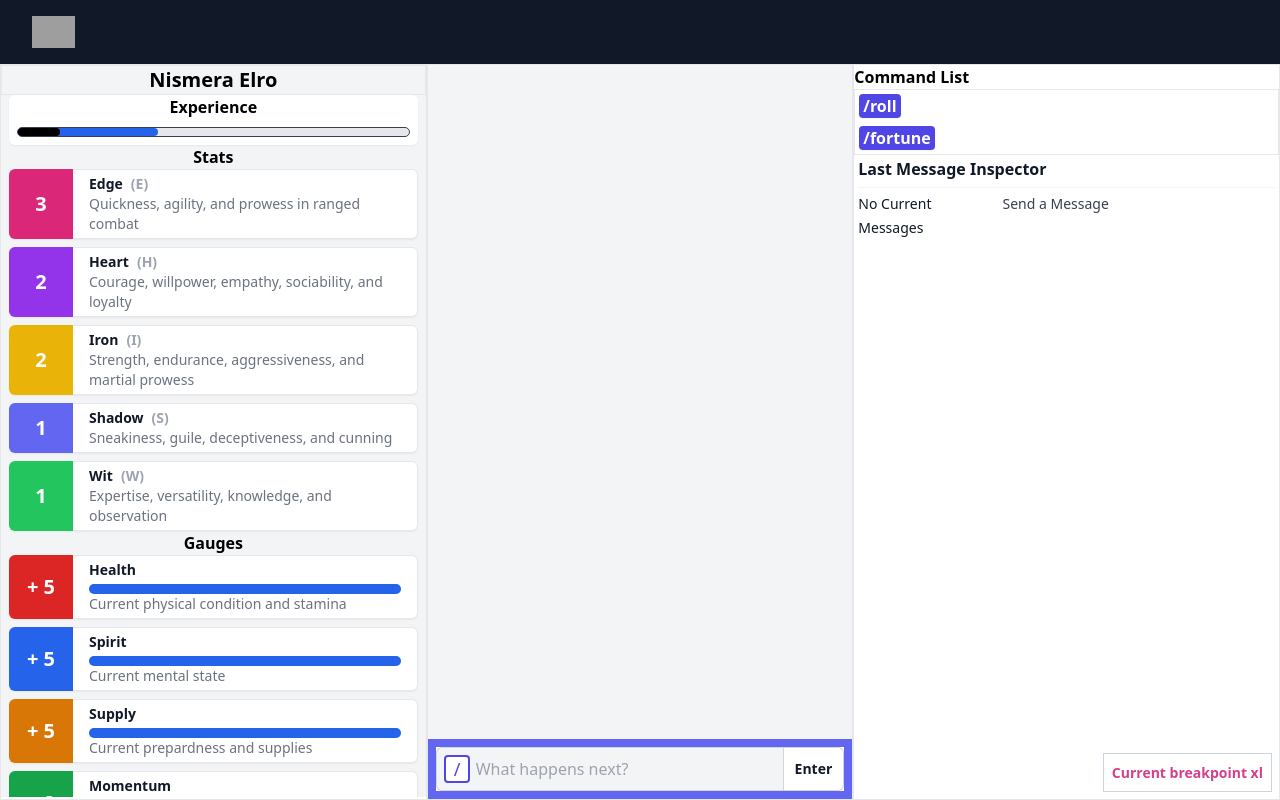
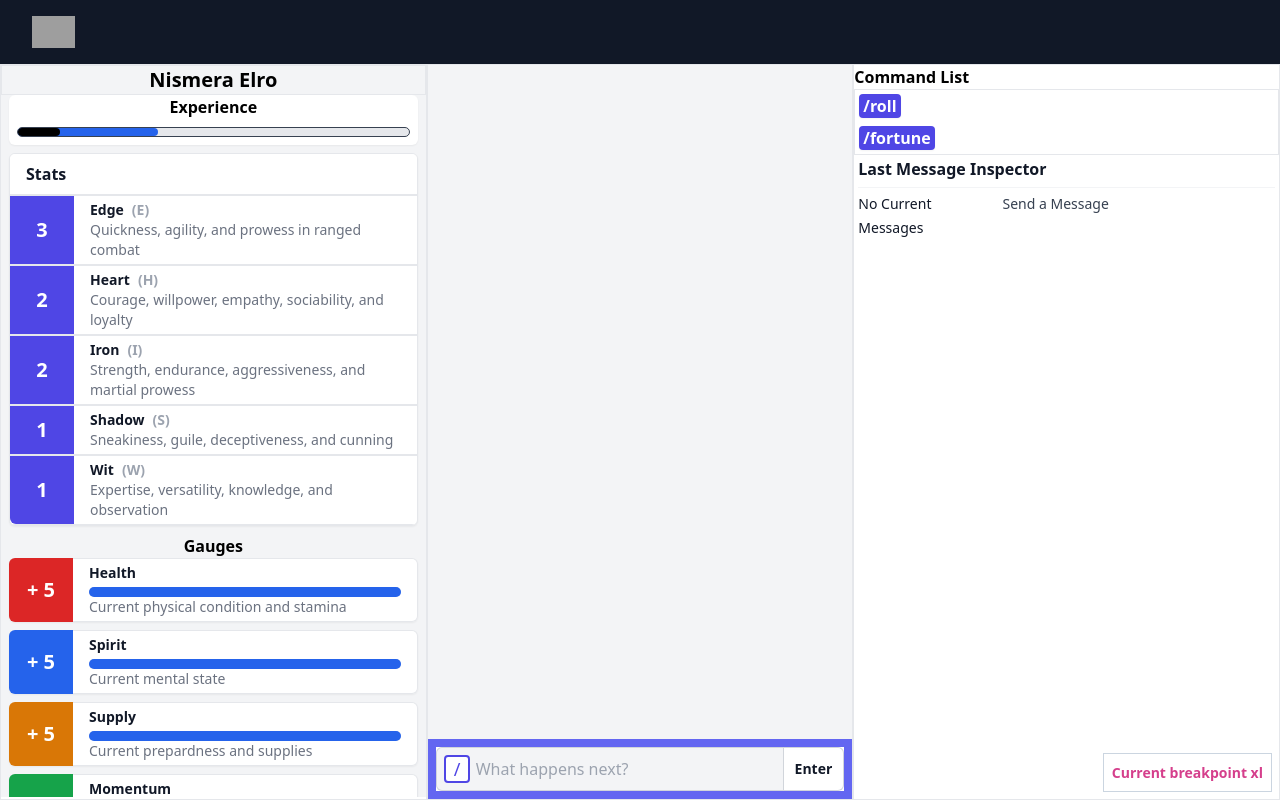
Before and after one commit to ChangedNameTo/solo-helper, a React (Vite) app: page / in a window 1280 px wide. Built offline with nearby package versions, Linux system fonts and the light colour scheme; grey boxes are pictures that could not be loaded; what javascript-time-ago would draw is missing.

Commit message:
Character sheet working properly, errors supressed, working on move rolls

```diff
--- a/src/components/CharacterSheet.jsx
+++ b/src/components/CharacterSheet.jsx
@@ -1,19 +1,19 @@
-import { useRef, useEffect} from "react";
+import { useRef, useEffect } from "react";
 
 import { IronswornCharacter } from "./IronswornCharacter";
 import SheetGauge from "./CharacterSheetComponents/SheetGauge";
 import SheetStat from "./CharacterSheetComponents/SheetStat";
 import SheetVow from "./CharacterSheetComponents/SheetVow";
-import SheetBond from "./CharacterSheetComponents/SheetBond"
+import SheetBond from "./CharacterSheetComponents/SheetBond";
 import SheetCondition from "./CharacterSheetComponents/SheetCondition";
 import SheetBane from "./CharacterSheetComponents/SheetBane";
-import SheetBurden from "./CharacterSheetComponents/SheetBurden"
+import SheetBurden from "./CharacterSheetComponents/SheetBurden";
 import SheetCompanion from "./CharacterSheetComponents/SheetCompanion";
 import SheetAsset from "./CharacterSheetComponents/SheetAsset";
 import SheetExperienceBar from "./CharacterSheetComponents/SheetExperienceBar";
 
 export default function CharacterSheet() {
-  const characterSheetRef = useRef(null)
+  const characterSheetRef = useRef(null);
 
   // Calculate the maximum height based on the viewport size
   const calculateMaxHeight = () => {
@@ -29,7 +29,7 @@ export default function CharacterSheet() {
       characterSheetRef.current.style.maxHeight = `${maxHeight}px`;
     };
 
-    window.addEventListener('resize', handleResize);
+    window.addEventListener("resize", handleResize);
 
     // Initial calculation and set
     const initialMaxHeight = calculateMaxHeight();
@@ -37,14 +37,14 @@ export default function CharacterSheet() {
 
     // Clean up the event listener
     return () => {
-      window.removeEventListener('resize', handleResize);
+      window.removeEventListener("resize", handleResize);
     };
   }, []);
 
   return (
     <div className="overflow-scroll bg-gray-100" ref={characterSheetRef}>
       {/* Name */}
-      <div className="text-xl font-bold text-center border border-1" >
+      <div className="text-xl font-bold text-center border border-1">
         {IronswornCharacter.name}
       </div>
 
@@ -54,18 +54,24 @@ export default function CharacterSheet() {
       </div>
 
       {/* Stats */}
-      <div className="text-l font-semibold text-center">Stats</div>
-      <ul role="list" className="mx-2 flex flex-col gap-2">
-        {IronswornCharacter.stats.map((stat, idx) => (
-          <SheetStat stat={stat} key={idx} />
-        ))}
-      </ul>
+      <div className="overflow-hidden bg-white rounded-md shadow-sm m-2 border-gray-200 border">
+        <div className="border-b border-gray-200 bg-white px-4 py-2">
+          <h2 className="text-large font-semibold leading-6 text-gray-900">
+            Stats
+          </h2>
+        </div>
+        <ul role="list" className="flex flex-col">
+          {IronswornCharacter.stats.map((stat, idx, arr) => (
+            <SheetStat stat={stat} idx={idx} key={stat.name} arr={arr} />
+          ))}
+        </ul>
+      </div>
 
       {/* Gauges */}
       <div className="text-l font-semibold text-center">Gauges</div>
       <ul role="list" className="mx-2 flex flex-col gap-2">
         {IronswornCharacter.gauges.map((gauge, idx) => (
-          <SheetGauge gauge={gauge} key={idx}/>
+          <SheetGauge gauge={gauge} key={gauge.name} />
         ))}
       </ul>
 
@@ -73,7 +79,7 @@ export default function CharacterSheet() {
       <div className="text-l font-semibold text-center">Vows</div>
       <ul role="list" className="mx-2 flex flex-col gap-2">
         {IronswornCharacter.vows.map((vow, idx) => (
-          <SheetVow vow={vow} key={idx}/>
+          <SheetVow vow={vow} key={vow.name} />
         ))}
       </ul>
 
@@ -81,7 +87,7 @@ export default function CharacterSheet() {
       <div className="text-l font-semibold text-center">Bonds</div>
       <ul role="list" className="mx-2 flex flex-col gap-2">
         {IronswornCharacter.bonds.bonds.map((bond) => (
-          <SheetBond bond={bond} key={bond} />
+          <SheetBond bond={bond} key={bond.name} />
         ))}
       </ul>
 
@@ -91,11 +97,13 @@ export default function CharacterSheet() {
       {/* Conditions */}
       <div className="overflow-hidden bg-white rounded-md shadow-sm mx-2">
         <div className="border-b border-gray-200 bg-white px-4 py-2">
-          <h3 className="text-base font-semibold leading-6 text-gray-900">Conditions</h3>
+          <h3 className="text-base font-semibold leading-6 text-gray-900">
+            Conditions
+          </h3>
         </div>
         <ul role="list" className="divide-y divide-gray-200">
           {IronswornCharacter.conditions.map((condition) => (
-            <SheetCondition condition={condition} key={condition} />
+            <SheetCondition condition={condition} key={condition.name} />
           ))}
         </ul>
       </div>
@@ -103,11 +111,13 @@ export default function CharacterSheet() {
       {/* Banes */}
       <div className="overflow-hidden bg-white rounded-md shadow-sm mx-2 my-2">
         <div className="border-b border-gray-200 bg-white px-4 py-2">
-          <h3 className="text-base font-semibold leading-6 text-gray-900">Banes</h3>
+          <h3 className="text-base font-semibold leading-6 text-gray-900">
+            Banes
+          </h3>
         </div>
         <ul role="list" className="divide-y divide-gray-200">
           {IronswornCharacter.banes.map((bane) => (
-            <SheetBane bane={bane} key={bane} />
+            <SheetBane bane={bane} key={bane.name} />
           ))}
         </ul>
       </div>
@@ -115,11 +125,13 @@ export default function CharacterSheet() {
       {/* Burdens */}
       <div className="overflow-hidden bg-white rounded-md shadow-sm mx-2 my-2">
         <div className="border-b border-gray-200 bg-white px-4 py-2">
-          <h3 className="text-base font-semibold leading-6 text-gray-900">Burdens</h3>
+          <h3 className="text-base font-semibold leading-6 text-gray-900">
+            Burdens
+          </h3>
         </div>
         <ul role="list" className="divide-y divide-gray-200">
-          {IronswornCharacter.burdens.map((bane) => (
-            <SheetBurden bane={bane} key={bane} />
+          {IronswornCharacter.burdens.map((burden) => (
+            <SheetBurden burden={burden} key={burden.name} />
           ))}
         </ul>
       </div>
@@ -130,11 +142,13 @@ export default function CharacterSheet() {
       {/* Companions */}
       <div className="overflow-hidden bg-white rounded-md shadow-sm mx-2 my-2">
         <div className="border-b border-gray-200 bg-white px-4 py-2">
-          <h3 className="text-base font-semibold leading-6 text-gray-900">Companions</h3>
+          <h3 className="text-base font-semibold leading-6 text-gray-900">
+            Companions
+          </h3>
         </div>
         <ul role="list" className="divide-y divide-gray-200">
           {IronswornCharacter.companions.map((companion) => (
-            <SheetCompanion companion={companion} key={companion} />
+            <SheetCompanion companion={companion} key={companion.name} />
           ))}
         </ul>
       </div>
@@ -142,11 +156,13 @@ export default function CharacterSheet() {
       {/* Paths */}
       <div className="overflow-hidden bg-white rounded-md shadow-sm mx-2 my-2">
         <div className="border-b border-gray-200 bg-white px-4 py-2">
-          <h3 className="text-base font-semibold leading-6 text-gray-900">Paths</h3>
+          <h3 className="text-base font-semibold leading-6 text-gray-900">
+            Paths
+          </h3>
         </div>
         <ul role="list" className="divide-y divide-gray-200">
           {IronswornCharacter.paths.map((path) => (
-            <SheetAsset asset={path} key={path} />
+            <SheetAsset asset={path} key={path.name} />
           ))}
         </ul>
       </div>
@@ -154,11 +170,13 @@ export default function CharacterSheet() {
       {/* Talents */}
       <div className="overflow-hidden bg-white rounded-md shadow-sm mx-2 my-2">
         <div className="border-b border-gray-200 bg-white px-4 py-2">
-          <h3 className="text-base font-semibold leading-6 text-gray-900">Talents</h3>
+          <h3 className="text-base font-semibold leading-6 text-gray-900">
+            Talents
+          </h3>
         </div>
         <ul role="list" className="divide-y divide-gray-200">
           {IronswornCharacter.talents.map((talent) => (
-            <SheetAsset asset={talent} key={talent} />
+            <SheetAsset asset={talent} key={talent.name} />
           ))}
         </ul>
       </div>
@@ -166,11 +184,13 @@ export default function CharacterSheet() {
       {/* Rituals */}
       <div className="overflow-hidden bg-white rounded-md shadow-sm mx-2 my-2">
         <div className="border-b border-gray-200 bg-white px-4 py-2">
-          <h3 className="text-base font-semibold leading-6 text-gray-900">Rituals</h3>
+          <h3 className="text-base font-semibold leading-6 text-gray-900">
+            Rituals
+          </h3>
         </div>
         <ul role="list" className="divide-y divide-gray-200">
           {IronswornCharacter.rituals.map((ritual) => (
-            <SheetAsset asset={ritual} key={ritual} />
+            <SheetAsset asset={ritual} key={ritual.name} />
           ))}
         </ul>
       </div>
--- a/src/components/CharacterSheetComponents/SheetAsset.jsx
+++ b/src/components/CharacterSheetComponents/SheetAsset.jsx
@@ -13,7 +13,7 @@ export default function SheetAsset(props) {
       </div>
       <div className="divide-y">
       {props.asset.abilities.map((ability) => (
-        <Switch.Group key={ability} as="div" className="flex items-center py-2 px-2">
+        <Switch.Group key={ability.name} as="div" className="flex items-center py-2 px-2">
           <Switch
             checked={ability.active}
             onChange={setEnabled}
--- a/src/components/CharacterSheetComponents/SheetBurden.jsx
+++ b/src/components/CharacterSheetComponents/SheetBurden.jsx
@@ -10,7 +10,7 @@ export default function SheetBurden(props) {
     <li>
       <Switch.Group as="div" className="flex items-center py-2 px-2">
         <Switch
-          checked={props.bane.active}
+          checked={props.burden.active}
           onChange={setEnabled}
           className={classNames(
             enabled ? "bg-indigo-600" : "bg-gray-200",
@@ -26,8 +26,8 @@ export default function SheetBurden(props) {
           />
         </Switch>
         <Switch.Label as="span" className="ml-3 text-sm">
-          <span className="font-semibold text-gray-900">{props.bane.name}</span>{" "}
-          <span className="text-gray-500">{props.bane.description}</span>
+          <span className="font-semibold text-gray-900">{props.burden.name}</span>{" "}
+          <span className="text-gray-500">{props.burden.description}</span>
         </Switch.Label>
       </Switch.Group>
     </li>
--- a/src/components/CharacterSheetComponents/SheetCompanion.jsx
+++ b/src/components/CharacterSheetComponents/SheetCompanion.jsx
@@ -22,7 +22,7 @@ export default function SheetCompanion(props) {
       </div>
       <div className="divide-y">
       {props.companion.abilities.map((ability) => (
-        <Switch.Group key={ability} as="div" className="flex items-center py-2 px-2">
+        <Switch.Group key={ability.name} as="div" className="flex items-center py-2 px-2">
           <Switch
             checked={ability.active}
             onChange={setEnabled}
--- a/src/components/CharacterSheetComponents/SheetStat.jsx
+++ b/src/components/CharacterSheetComponents/SheetStat.jsx
@@ -1,17 +1,45 @@
+import { useContext } from "react";
 import { classNames } from "../../assets/Helpers";
+import { DraftMessageContext } from "../MessagesContext";
 
 export default function SheetStat(props) {
+  const {draftText, setDraftText} = useContext(DraftMessageContext)
+
+  const buttonBorderStyle = () => {
+    switch (props.idx) {
+      case props.arr.length - 1:
+        return "rounded-bl-md";
+      default:
+        return "";
+    }
+  };
+
+  const divBorderStyle = () => {
+    switch (props.idx) {
+      case props.arr.length - 1:
+        return "rounded-br-md";
+      default:
+        return "";
+    }
+  };
+
   return (
-    <li className="col-span-1 flex rounded-md shadow-sm">
+    <li className="col-span-1 flex border-gray-200 border-t border-b">
       <button
         className={classNames(
-          props.stat.bgColor,
-          "flex w-16 flex-shrink-0 items-center justify-center rounded-l-md text-xl font-bold text-white"
+          buttonBorderStyle(),
+          "bg-indigo-600 hover:bg-indigo-500 flex w-16 flex-shrink-0 items-center justify-center text-xl font-bold text-white"
         )}
+        onClick={() => setDraftText(`/moveroll 1d6+${props.stat.value}`)}
       >
         {props.stat.value}
       </button>
-      <div className="flex flex-1 items-center justify-between truncate rounded-r-md border-b border-r border-t border-gray-200 bg-white">
+      <div
+        className={classNames(
+          divBorderStyle(),
+          "flex flex-1 items-center justify-between truncate bg-white"
+        )}
+      >
         <div className="px-4 py-1 text-sm">
           <a
             href={props.stat.href}
--- a/src/components/IronswornCharacter.js
+++ b/src/components/IronswornCharacter.js
@@ -59,7 +59,6 @@ export const IronswornCharacter = {
       value: 3,
       href: "#",
       description: "Quickness, agility, and prowess in ranged combat",
-      bgColor: "bg-pink-600",
     },
     {
       name: "Heart",
@@ -67,7 +66,6 @@ export const IronswornCharacter = {
       value: 2,
       href: "#",
       description: "Courage, willpower, empathy, sociability, and loyalty",
-      bgColor: "bg-purple-600",
     },
     {
       name: "Iron",
@@ -75,7 +73,6 @@ export const IronswornCharacter = {
       value: 2,
       href: "#",
       description: "Strength, endurance, aggressiveness, and martial prowess",
-      bgColor: "bg-yellow-500",
     },
     {
       name: "Shadow",
@@ -83,7 +80,6 @@ export const IronswornCharacter = {
       value: 1,
       href: "#",
       description: "Sneakiness, guile, deceptiveness, and cunning",
-      bgColor: "bg-indigo-500",
     },
     {
       name: "Wit",
@@ -91,7 +87,6 @@ export const IronswornCharacter = {
       value: 1,
       href: "#",
       description: "Expertise, versatility, knowledge, and observation",
-      bgColor: "bg-green-500",
     },
   ],
   vows: [
@@ -243,7 +238,7 @@ export const IronswornCharacter = {
           active: false,
         },
         {
-          name: "Perform",
+          name: "Gossip",
           description:
             "When you Sojourn within a community with which you share a bond, add +2 (instead of +1).",
           starting: false,
```
